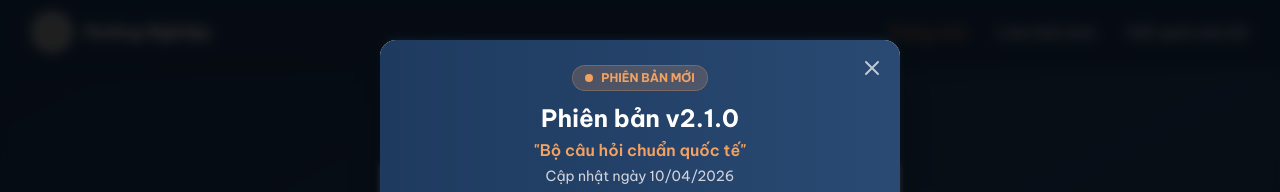
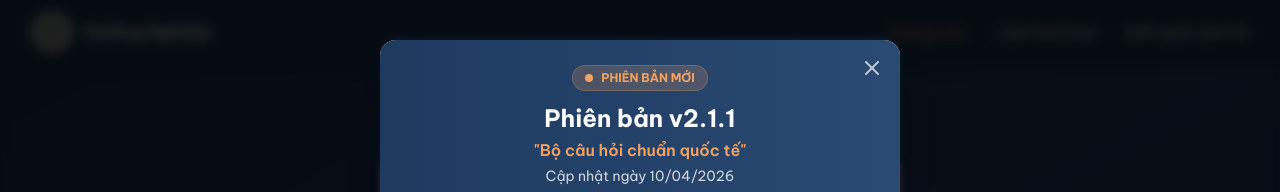
Before and after one commit to luonghaianh1208/tuvanhuongnghiep, a React (Vite) app: page / in a window 1280 px wide. Shown: the top 192 px of the page. Built offline with nearby package versions, Linux system fonts and the light colour scheme; grey boxes are pictures that could not be loaded.

Commit message:
chore: bump version to v2.1.1

```diff
--- a/src/components/BannerChangelog.jsx
+++ b/src/components/BannerChangelog.jsx
@@ -8,7 +8,7 @@ import { createPortal } from 'react-dom';
 // 4. Cập nhật mảng CHANGELOG_ITEMS bên dưới
 // =========================================
 
-const CURRENT_VERSION = 'v2.1.0';
+const CURRENT_VERSION = 'v2.1.1';
 const VERSION_NAME = "Bộ câu hỏi chuẩn quốc tế";
 const RELEASE_DATE = "10/04/2026";
 
```
